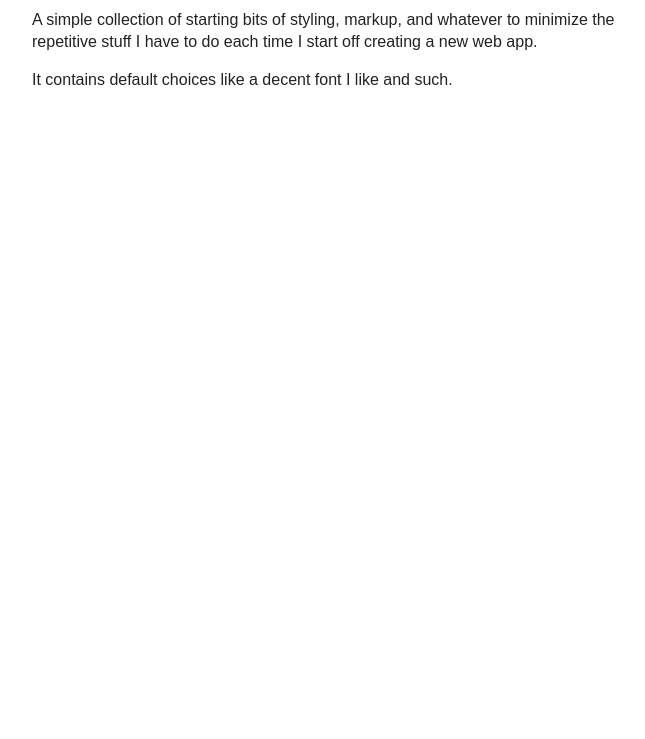
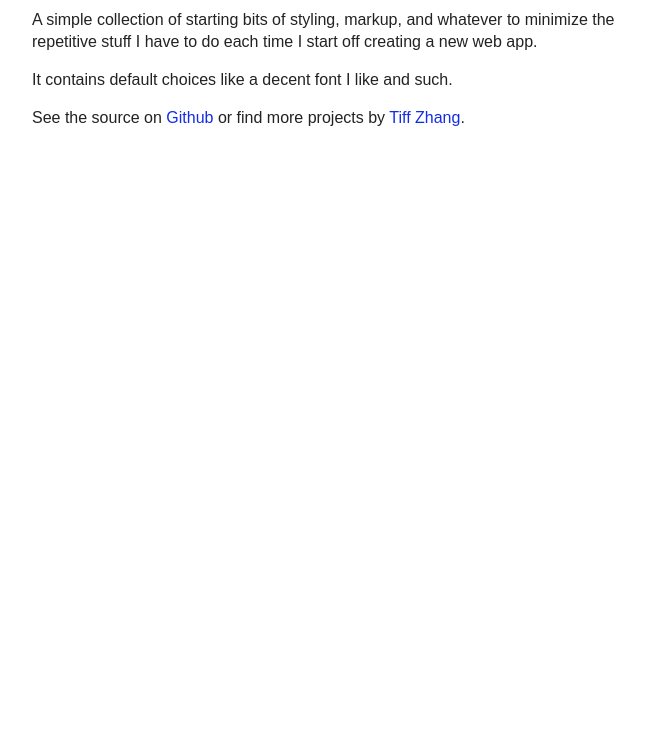
Before and after one commit to shadowfiles/boilerplate, a plain HTML site: page index.html in a window 1280 px wide. Shown: the part 61-800 px from the top of the page, without its empty margins (288-933 px from the left). Drawn offline with Linux system fonts and the light colour scheme.

Commit message:
Link changes.

```diff
--- a/css/main.css
+++ b/css/main.css
@@ -35,6 +35,15 @@ p {
 	padding: 0px;
 }
 
+a, a:active, a:link, a:visited {
+	text-decoration: none;
+	color: #132DE5;
+}
+
+a:hover {
+	text-decoration: underline;
+}
+
 #container {
 	width: 50%;
 	margin: auto;
--- a/index.html
+++ b/index.html
@@ -26,6 +26,10 @@
   <p>
   	It contains default choices like a decent font I like and such.
   </p>
+  <p>
+  	See the source on <a href="https://github.com/shadowfiles/boilerplate">Github</a> or
+  	find more projects by <a href="http://tiffzhang.com/">Tiff Zhang</a>.
+  </p>
 </div>
 <div class="clearfix"></div>
 </body>
```
